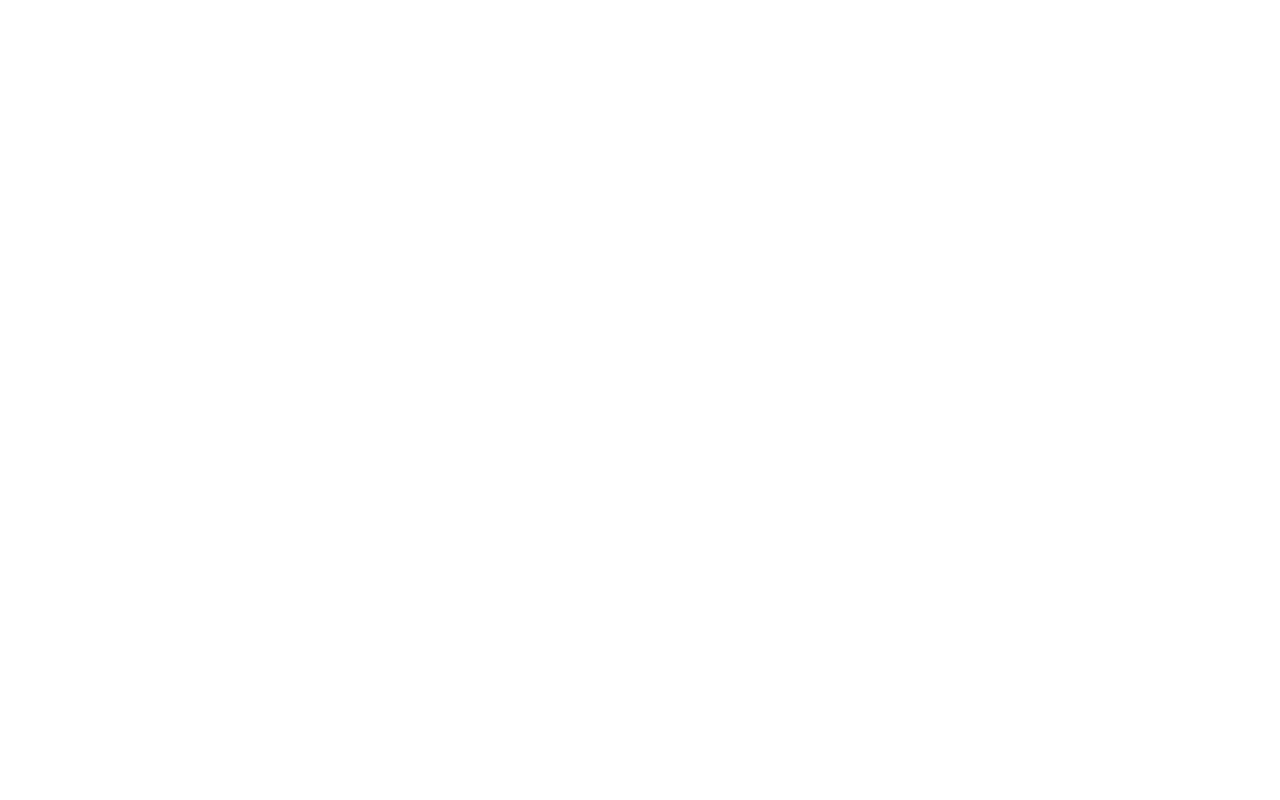
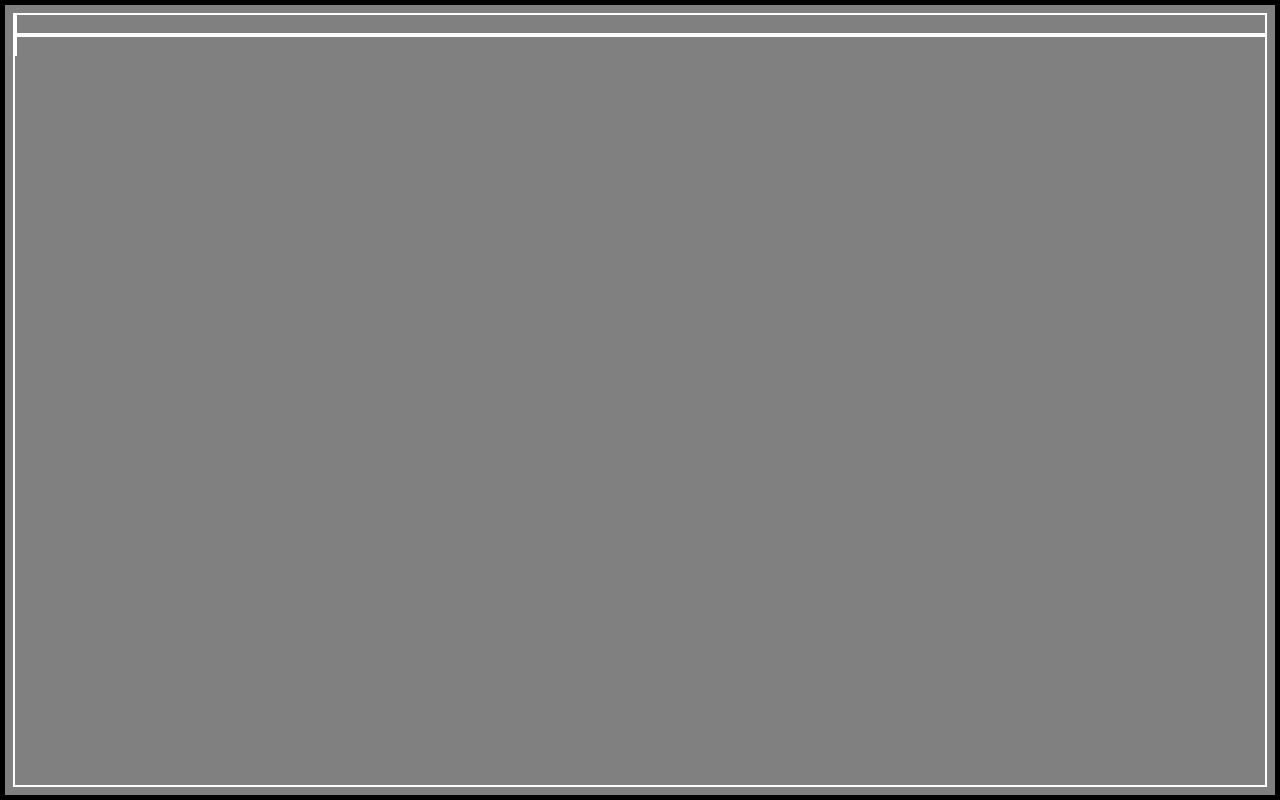
Before and after one commit to brenerleite/Snake-game1, a plain HTML site: page index.html in a window 1280 px wide. Drawn offline with Linux system fonts and the light colour scheme.

Commit message:
Update index.html

```diff
--- a/index.html
+++ b/index.html
@@ -1,6 +1,8 @@
 <DOCTYPE HTML!>
 <html>
-<head></head>
+<head>
+  <link type='text/css' rel='stylesheet' href='stylesheet.css'/>
+</head>
 <body>
 <div></div>
 </body>
```
